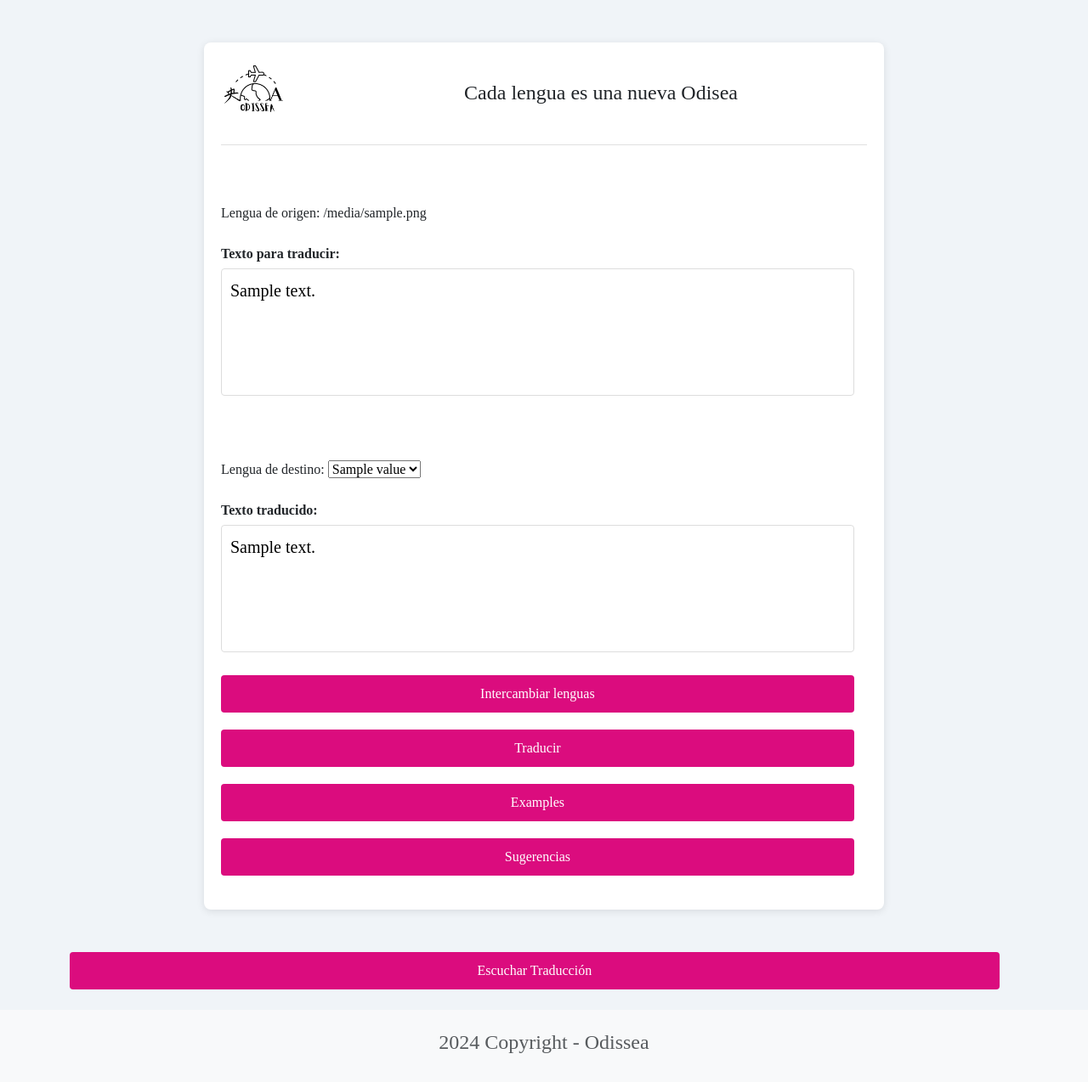
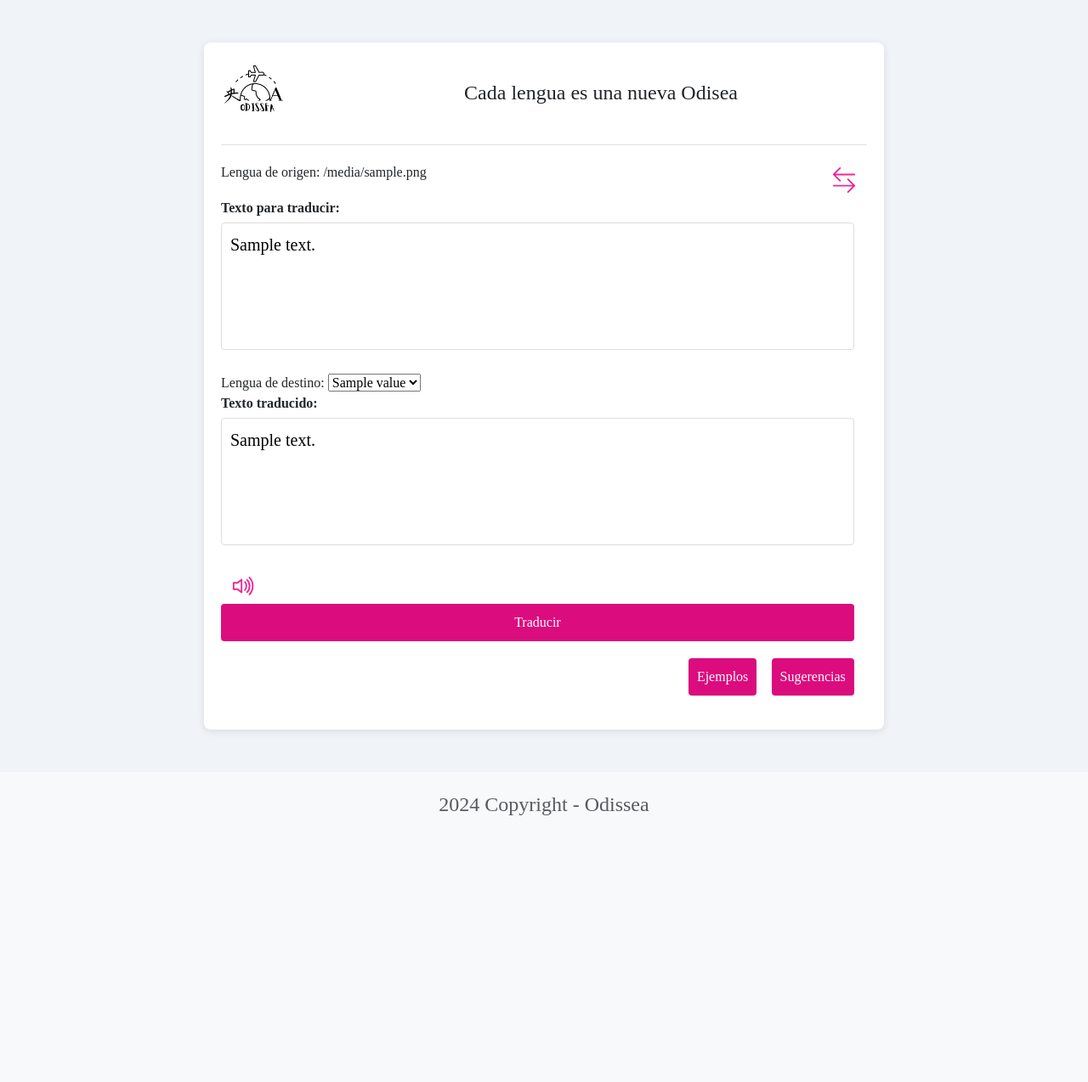
Before and after one commit to SofiAlfonso/Odissea, a Django app: template translator/templates/text_translation.html in a window 1280 px wide. Shown: the part 58-1332 px from the top of the page at 85% size. After the commit the page ends 1018 px from the top, so only its background shows below. Run offline with Django 4.2, Linux system fonts and the light colour scheme; the template is opened without the code that fills it: most values are stand-ins (such as "Sample title", 1, 10 or a date in 2020).

Commit message:
estilos actualizados para traducción

```diff
--- a/translator/templates/text_translation.html
+++ b/translator/templates/text_translation.html
@@ -45,6 +45,7 @@
             margin-bottom: 20px;
             align-items: center;
             padding-right:2%;
+
         }
         .form-group label {
             display: block;
@@ -88,6 +89,40 @@
             text-align: center;
             margin-top: 20px;
         }
+        .form
+        {
+            display:flex;
+            flex-direction:column;
+            gap: 10px;
+        }
+        .superior
+        {
+            width: 100%;
+            display:flex;
+            flex-direction: row;
+            justify-content: space-between;
+            margin-left: 0%;
+        }
+        .superior button
+        {
+            color: rgb(238, 39, 149);
+            border: none;
+            cursor: pointer;
+            transition: color 0.5s ease;
+        }
+        .superior button:hover
+        {
+            color:rgb(134, 18, 81);;
+        }
+        .pair
+        {
+            display:flex;
+            flex-direction: row;
+            justify-content: end;
+            gap:2px;
+
+        }
+
     </style>
 </head>
 <body>
@@ -98,11 +133,18 @@
             <h1 font="sans-serif">Cada lengua es una nueva Odisea</h1>
         </header>
         <form action="" method="GET">
-            <br><br><label for="origin_language">Lengua de origen: {{src}} </label><br><br>
+            <div class="superior">
+                <label for="origin_language">Lengua de origen: {{src}} </label>
+                <button id="cambio_lengua" name="cambio_lengua" type="submit" value="intercambiar" class="btn btn-link" >
+                    <svg xmlns="http://www.w3.org/2000/svg" width="30" height="30" fill="currentColor" class="bi bi-arrow-left-right" viewBox="0 0 16 16">
+                        <path fill-rule="evenodd" d="M1 11.5a.5.5 0 0 0 .5.5h11.793l-3.147 3.146a.5.5 0 0 0 .708.708l4-4a.5.5 0 0 0 0-.708l-4-4a.5.5 0 0 0-.708.708L13.293 11H1.5a.5.5 0 0 0-.5.5m14-7a.5.5 0 0 1-.5.5H2.707l3.147 3.146a.5.5 0 1 1-.708.708l-4-4a.5.5 0 0 1 0-.708l4-4a.5.5 0 1 1 .708.708L2.707 4H14.5a.5.5 0 0 1 .5.5"/>
+                    </svg>
+                </button>
+            </div>
             <div class="form-group">
                 <label for="inputText">Texto para traducir:</label>
                 <textarea id="inputText" placeholder="Escribe el texto aquí..." name="inputText">{{text}}</textarea>
-            </div><br><br>
+            </div>
 
             <label for="destination_language">Lengua de destino: </label>
             <select name="destination_language" id="destination_language">
@@ -111,26 +153,38 @@
                 {% endfor %}
             </select>
 
-            <br><br>
-
             <div class="form-group">
                 <label for="outputText">Texto traducido:</label>
                 <textarea id="outputText" placeholder="El texto traducido aparecerá aquí..." readonly name="outputText">{{totext}}</textarea>
             </div>
-            <div class="form-group">
-                <button id="cambio_lengua" name="cambio_lengua" type="submit" value="intercambiar">Intercambiar lenguas</button>
+            <div class="superior">
+                <!-- Botón para escuchar la traducción -->
+                <button id="ttsButton" class="btn btn-link" >
+                    <svg xmlns="http://www.w3.org/2000/svg" width="30" height="30" fill="currentColor" class="bi bi-volume-up" viewBox="0 0 16 16">
+                        <path d="M11.536 14.01A8.47 8.47 0 0 0 14.026 8a8.47 8.47 0 0 0-2.49-6.01l-.708.707A7.48 7.48 0 0 1 13.025 8c0 2.071-.84 3.946-2.197 5.303z"/>
+                        <path d="M10.121 12.596A6.48 6.48 0 0 0 12.025 8a6.48 6.48 0 0 0-1.904-4.596l-.707.707A5.48 5.48 0 0 1 11.025 8a5.48 5.48 0 0 1-1.61 3.89z"/>
+                        <path d="M10.025 8a4.5 4.5 0 0 1-1.318 3.182L8 10.475A3.5 3.5 0 0 0 9.025 8c0-.966-.392-1.841-1.025-2.475l.707-.707A4.5 4.5 0 0 1 10.025 8M7 4a.5.5 0 0 0-.812-.39L3.825 5.5H1.5A.5.5 0 0 0 1 6v4a.5.5 0 0 0 .5.5h2.325l2.363 1.89A.5.5 0 0 0 7 12zM4.312 6.39 6 5.04v5.92L4.312 9.61A.5.5 0 0 0 4 9.5H2v-3h2a.5.5 0 0 0 .312-.11"/>
+                      </svg>
+                </button>
+                <!-- Reproductor de Audio para la Traducción -->
+                <audio id="audioPlayer" style="display:none;" controls>
+                    <source id="audioSource" type="audio/mpeg">
+                    Tu navegador no soporta el elemento de audio.
+                </audio>
+            </div>
 
-            </div>
 
             <div class="form-group">
                 <button id="translateButton">Traducir</button>
             </div>
 
-            <div class="form-group">
-                <button id="examples" value="examples"  name="examples" type="submit" data-bs-toggle="modal" data-bs-target="#exampleModal">Examples</button>
-            </div>
-            <div class="form-group">
-                <button id="sugerencias" value="sugerencias"  name="sugerencias" type="submit" data-bs-toggle="modal" data-bs-target="#sugerenciaModal">Sugerencias</button>
+            <div class="pair">
+                <div class="form-group">
+                    <button id="examples" value="examples"  name="examples" type="submit" data-bs-toggle="modal" data-bs-target="#exampleModal">Ejemplos</button>
+                </div>
+                <div class="form-group">
+                    <button id="sugerencias" value="sugerencias"  name="sugerencias" type="submit" data-bs-toggle="modal" data-bs-target="#sugerenciaModal">Sugerencias</button>
+                </div>
             </div>
         </form>
     </div>
@@ -150,14 +204,6 @@
             </div>
         </div>
     </div>
-    {% if show_modal %}
-    <script>
-        document.addEventListener('DOMContentLoaded', function() {
-            var exampleModal = new bootstrap.Modal(document.getElementById('exampleModal'));
-            exampleModal.show();
-        });
-    </script>
-    {% endif %}
 
     <div class="modal fade" id="sugerenciaModal" tabindex="-1" aria-labelledby="sugerenciaModallabel" aria-hidden="true">
         <div class="modal-dialog">
@@ -174,6 +220,18 @@
             </div>
         </div>
     </div>
+
+
+
+    <!--Scripts-->
+    {% if show_modal %}
+    <script>
+        document.addEventListener('DOMContentLoaded', function() {
+            var exampleModal = new bootstrap.Modal(document.getElementById('exampleModal'));
+            exampleModal.show();
+        });
+    </script>
+    {% endif %}
     {% if show_modal2 %}
         <script>
             document.addEventListener('DOMContentLoaded', function() {
@@ -182,17 +240,6 @@
             });
         </script>
     {% endif %}
-
-    <!-- Reproductor de Audio para la Traducción -->
-    <audio id="audioPlayer" style="display:none;" controls>
-        <source id="audioSource" type="audio/mpeg">
-        Tu navegador no soporta el elemento de audio.
-    </audio>
-
-    <!-- Botón para escuchar la traducción -->
-    <div class="form-group">
-        <button id="ttsButton">Escuchar Traducción</button>
-    </div>
 
     <script>
     document.getElementById('ttsButton').addEventListener('click', function() {
--- a/translator/views.py
+++ b/translator/views.py
@@ -18,7 +18,7 @@ def text_translation(request):
     totext = ""
     examples_response = None
     show_modal = False
-    show_modal2 = request.session.get('show_modal2')
+    show_modal2 = False
     sugerencias_response = None
 
     # Redirigir a login si no ha iniciado sesión
@@ -43,7 +43,7 @@ def text_translation(request):
     # Generar sugerencias si se ha solicitado
     if sugerencia == "sugerencias" and text:
         sugerencias_response = make_sugerencias(dest, text, LANGUAGES[src.lower()]).split('\n')
-        request.session['show_modal2'] = True
+        show_modal2 = True
 
 
     # Intercambiar lenguaje
```
Also changed, not shown: db.sqlite3.
